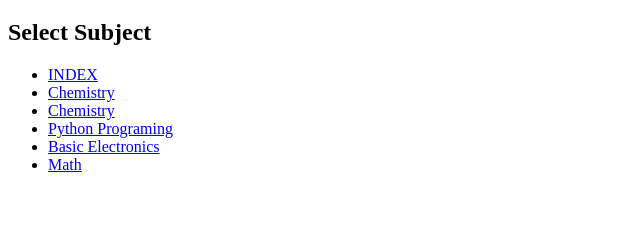
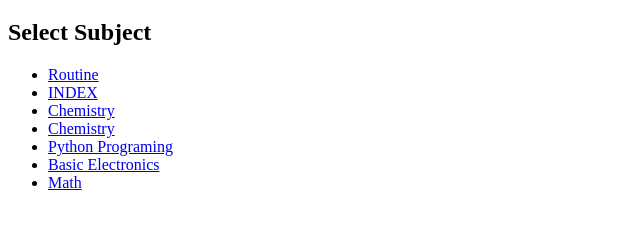
Before and after one commit to a-kaium10/Lab_report-portal, a plain HTML site: page index.html in a window 1280 px wide. Shown: the part 61-290 px from the top of the page, without its empty margins (0-640 px from the left). Drawn offline with Linux system fonts and the light colour scheme.

Commit message:
Update index.html

```diff
--- a/index.html
+++ b/index.html
@@ -10,6 +10,7 @@
 <h2>Select Subject</h2>
 
 <ul>
+    <li><a href="routine.html">Routine</a></li>
     <li><a href="https://drive.google.com/file/d/1v1rf4bo26NJS39opM2oedOTxFQgNz5Wk/view?usp=drive_link">INDEX</a></li>
     <li><a href="chemistry.html">Chemistry</a></li>
     <li><a href="chemistry.html">Chemistry</a></li>
```
